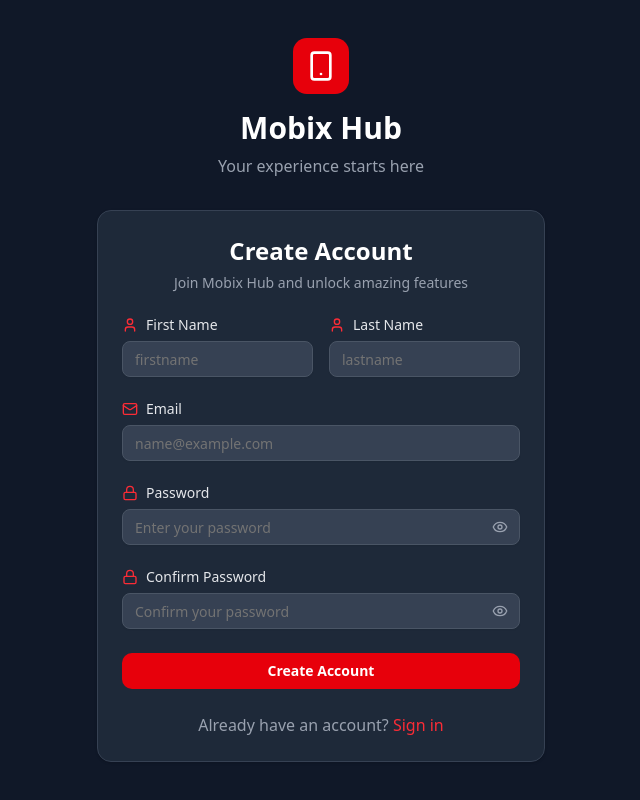
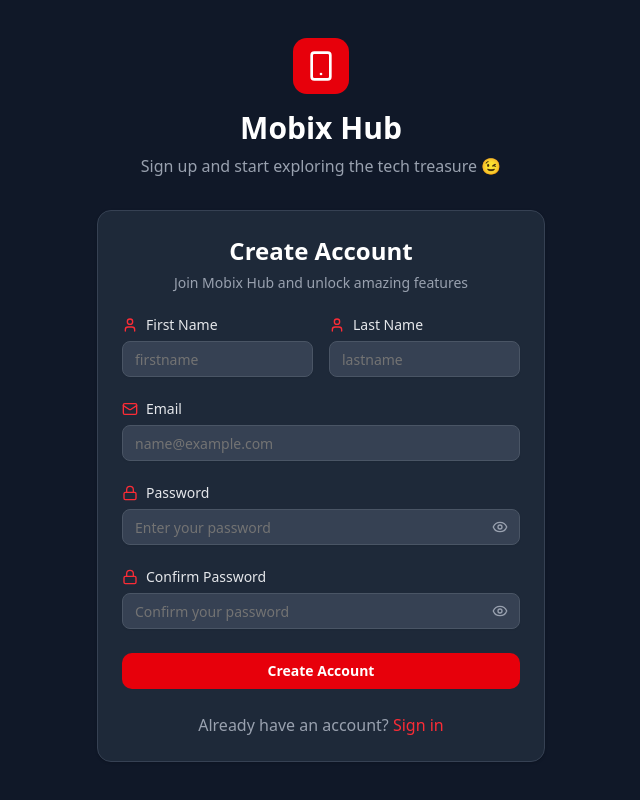
Before and after one commit to BhabishyaKC/MobixHub, a Next.js app in the folder client/: page /register in a window 1280 px wide. Shown: the whole page, without its empty margins (319-959 px from the left). Built offline with nearby package versions, Linux system fonts and the light colour scheme.

Commit message:
some changes in register and login coode

```diff
--- a/client/src/app/register/page.tsx
+++ b/client/src/app/register/page.tsx
@@ -57,7 +57,7 @@ export default function Component() {
             </div>
           </div>
           <h1 className="text-3xl font-bold text-white">Mobix Hub</h1>
-          <p className="text-gray-400 mt-2">Your  experience starts here</p>
+          <p className="text-gray-400 mt-2">Sign up and start exploring the tech treasure 😉</p>
         </div>
 
         <Card className="bg-gray-800 border-gray-700">
```
